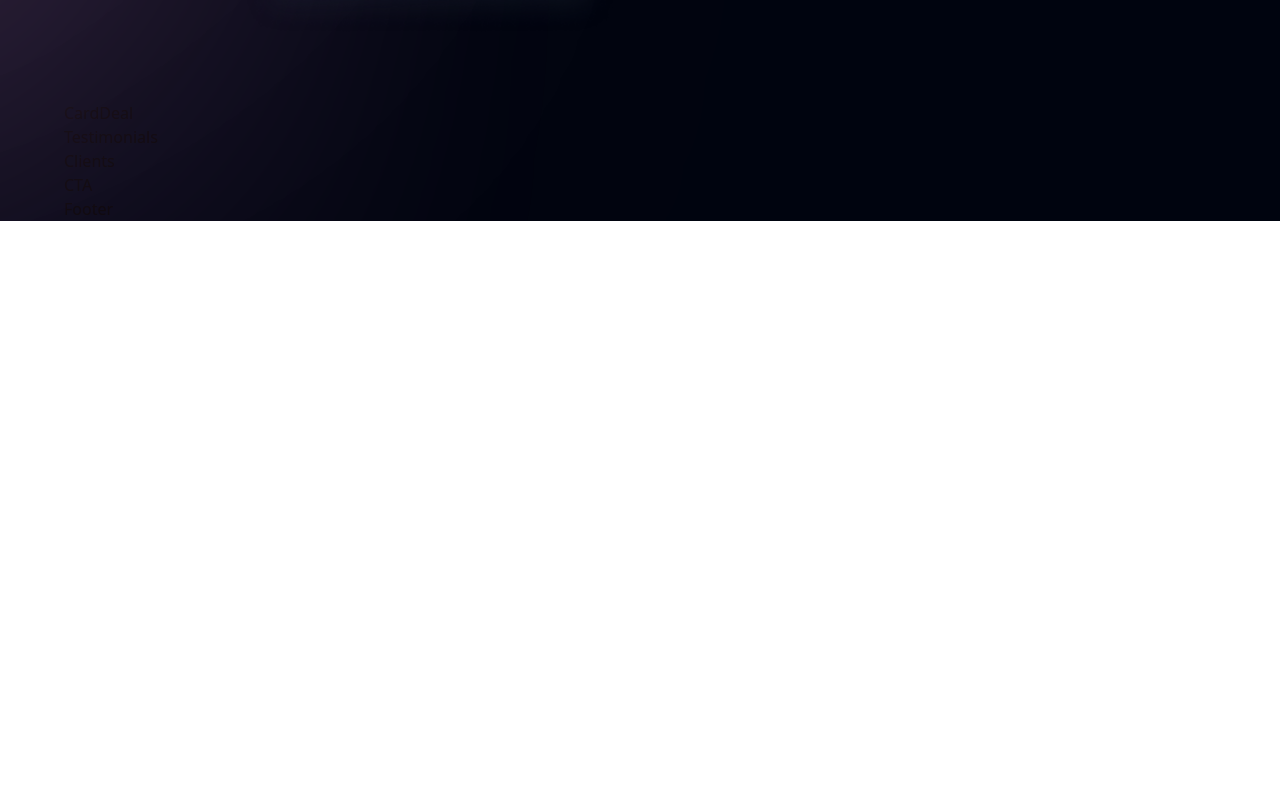
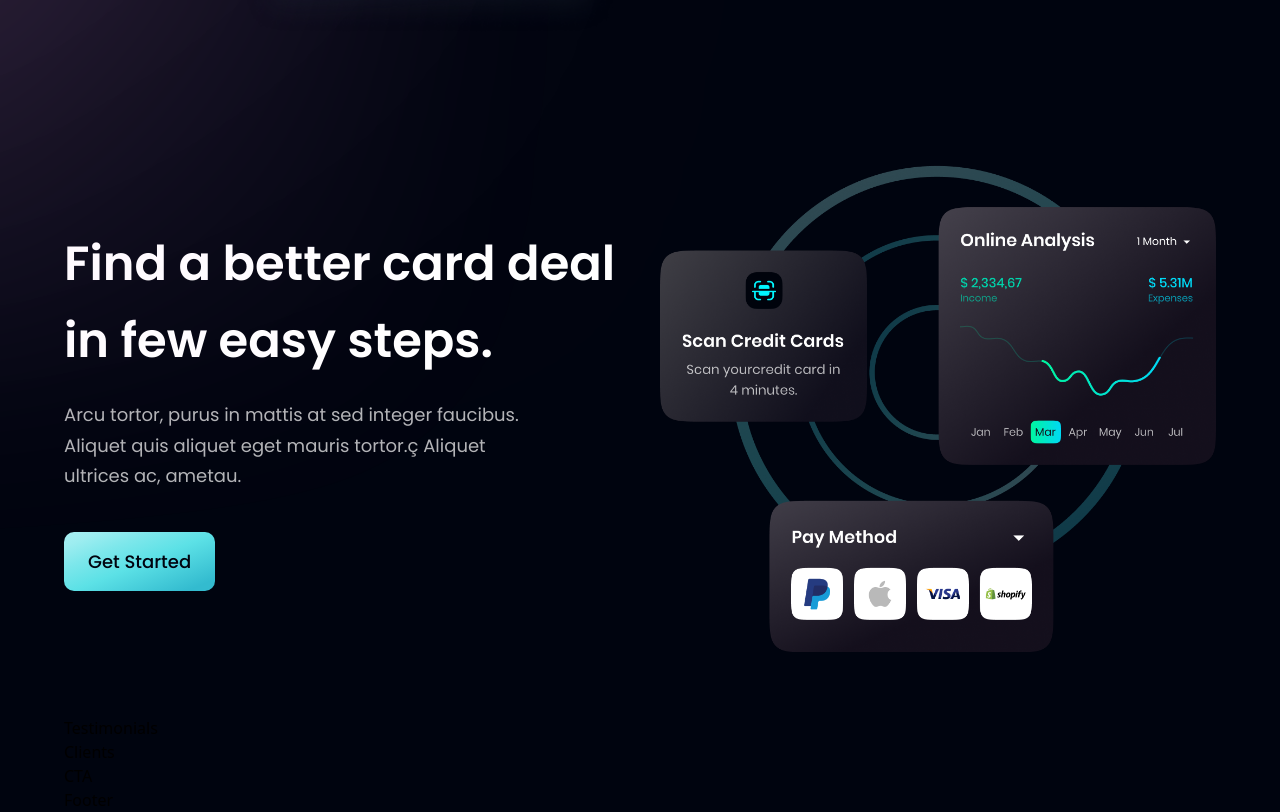
Before and after one commit to genius1910/team_react-tailwind-vite, a React (Vite) app: page / in a window 1280 px wide. Shown: the part 2088-2900 px from the top of the page. Before the commit the page ends 2309 px from the top, so only its background shows below. Built offline with nearby package versions, Linux system fonts and the light colour scheme.

Commit message:
card deal section

```diff
--- a/src/components/Button.jsx
+++ b/src/components/Button.jsx
@@ -2,7 +2,7 @@
 
 const Button = ({ styles }) => {
   return (
-    <button type='button' className={`py-4 px-6 bg-blue-gradient font-poppins font-medium text-[18px] text-primary outline-none ${styles}`}>
+    <button type='button' className={`py-4 px-6 bg-blue-gradient font-poppins font-medium text-[18px] text-primary outline-none ${styles} rounded-[10px]`}>
       Get Started
     </button>
   )
--- a/src/components/CardDeal.jsx
+++ b/src/components/CardDeal.jsx
@@ -1,10 +1,29 @@
 import React from 'react'
+import { card } from '../assets'
+import Button from './Button'
+import styles, { layout } from '../style'
 
 const CardDeal = () => {
   return (
-    <div>
-      CardDeal
-    </div>
+    <section className={layout.section}>
+      <div className={layout.sectionInfo}>
+        <h2 className={styles.heading2}>Find a better card deal <br className='sm:block hidden'/>in few easy steps.</h2>
+        <p className={`${styles.paragraph} max-w-[470px] mt-5`}>
+          Arcu tortor,
+          purus in mattis at sed integer faucibus.
+          Aliquet quis aliquet eget mauris tortor.ç
+          Aliquet ultrices ac, ametau.
+        </p>
+        <Button styles='mt-10'/>
+      </div>
+      <div className={layout.sectionImg}>
+        <img
+          src={card}
+          alt='card'
+          className='w-[100%] h-[100%]'
+        />
+      </div>
+    </section>
   )
 }
 
```
